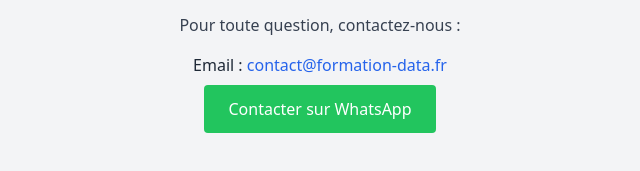
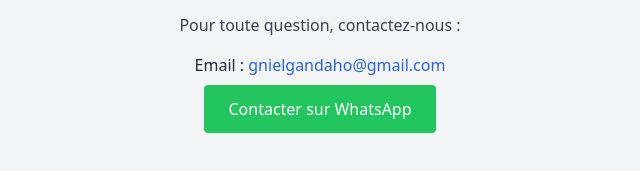
Before and after one commit to GANDAHO/analyse-de-data, a plain HTML site: page index.html in a window 1280 px wide. Shown: the part 3139-3310 px from the top of the page, 320-960 px from the left. Drawn offline with nearby package versions, Linux system fonts and the light colour scheme.

Commit message:
index.html

```diff
--- a/index.html
+++ b/index.html
@@ -109,7 +109,7 @@
     <section id="contact" class="bg-gray-100 py-12 px-4 text-center">
         <h3 class="text-2xl font-semibold text-gray-800 mb-4">Contact</h3>
         <p class="text-gray-700 mb-4">Pour toute question, contactez-nous :</p>
-        <p class="mb-2">Email : <a href="mailto:contact@formation-data.fr" class="text-blue-600">contact@formation-data.fr</a></p>
+        <p class="mb-2">Email : <a href="mailto:gnielgandaho@gmail.com" class="text-blue-600">gnielgandaho@gmail.com</a></p>
         <a href="https://wa.me/+22952454379" class="inline-block bg-green-500 text-white px-6 py-3 rounded hover:bg-green-600 transition">Contacter sur WhatsApp</a>
     </section>
 
```
